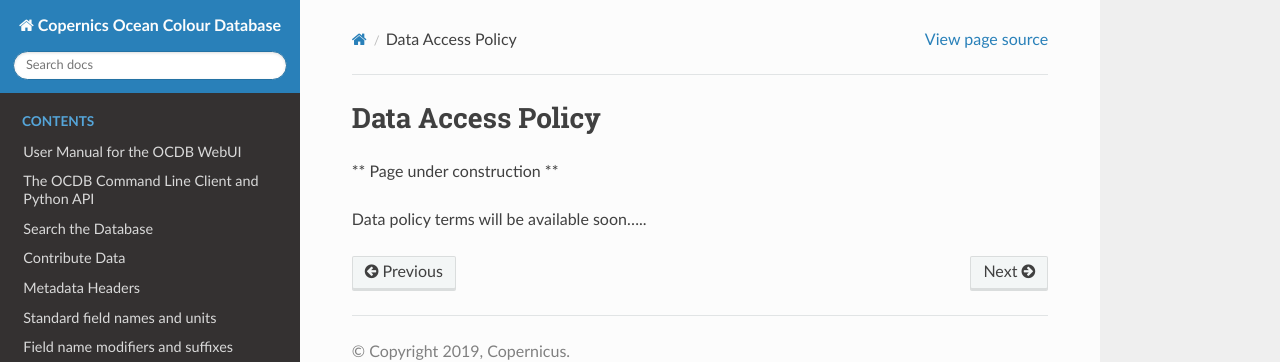
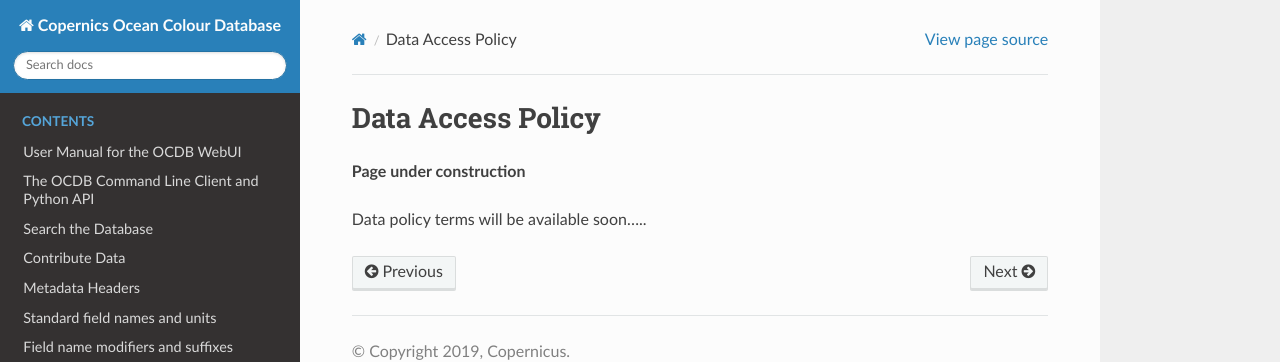
Before and after one commit to javierconcha/ocdb-docs, a Sphinx documentation site: the page built from docs/source/ocdb-data-access-policy.md, in a window 1280 px wide. Shown: the top 362 px of the page. Built offline with Sphinx 7.4.7 and the Read the Docs theme 2.0.0, drawn with Linux system fonts in a browser that asks for light colours.

```diff
--- a/docs/source/ocdb-data-access-policy.md
+++ b/docs/source/ocdb-data-access-policy.md
@@ -1,5 +1,5 @@
 # Data Access Policy
 
-** Page under construction **
+__Page under construction__
 
 Data policy terms will be available soon.....
```
